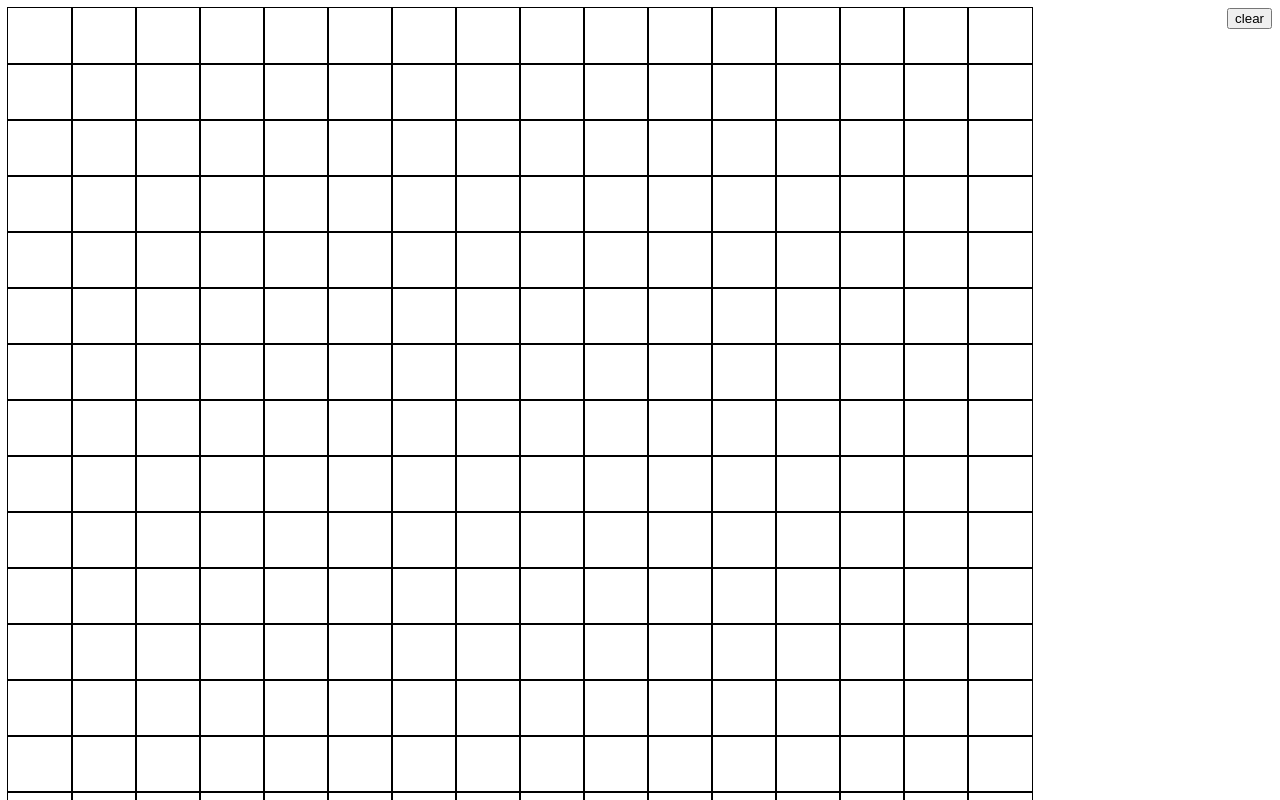
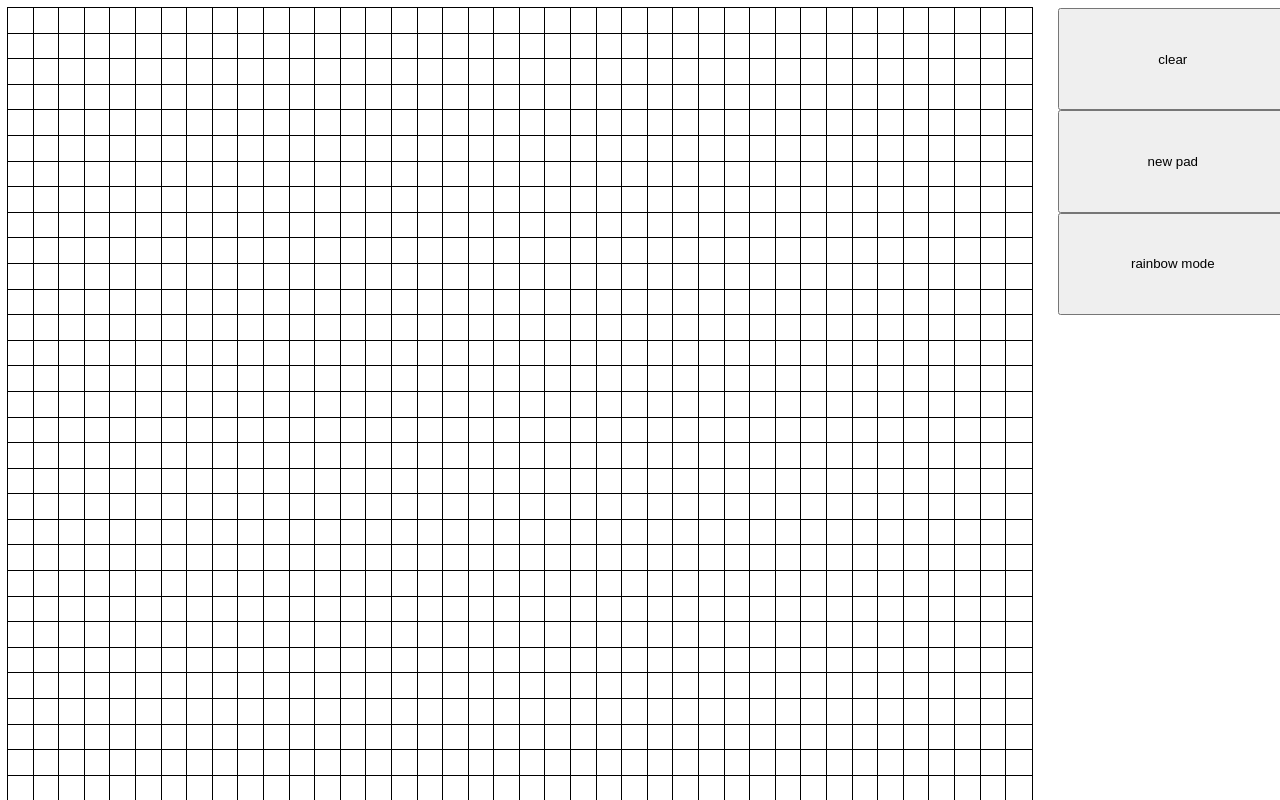
Before and after one commit to EriKuroi/Etch-a-Sketch, a plain HTML site: page index.html in a window 1280 px wide. Drawn offline with Linux system fonts and the light colour scheme.

Commit message:
Add pad generation and rainbow mode

```diff
--- a/index.html
+++ b/index.html
@@ -11,6 +11,11 @@
 <div id="board">
 
 </div>
-<button id="clear">clear</button>
+<div class="buttonSet">
+<button id="clear" class="buttons">clear</button>
+<button id="newPad" class="buttons">new pad</button>
+<button id="newMode" class="buttons">rainbow mode</button>
+</div>
+
 </body>
 </html>
--- a/script.js
+++ b/script.js
@@ -1,30 +1,78 @@
 window.addEventListener('DOMContentLoaded', function () {
+    const fragment = document.createDocumentFragment();
+    const board = document.getElementById('board');
+    const clear = document.getElementById('clear');
+    const newPad = document.getElementById('newPad');
+    const newMode = document.getElementById('newMode');
+    //const allCells = document.querySelectorAll('.cell');
+    let state = 'black';
+    createPad(40);
 
-    for (let i = 0; i < 256; i++) {
+    function createPad(cellsRowQuantity) {
+        setSide = Number(cellsRowQuantity);
+        if (setSide == 0 || isNaN(setSide)) {
+            return console.log('wrong');
+        } else {
+            console.log(setSide);
+            Array.from(board.children).forEach(function (e) {
+                e.remove();
+            });
+            const side = setSide;
+            const allCells = Math.pow(side, 2);
+            const cellSide = 80 / side;
+            for (let i = 0; i < allCells; i++) {
 
-        let div = document.createElement('div');
-        div.className = 'cell'
-        div.id = `${i}`
-        document.getElementById('board').appendChild(div);     // Append <li> to <ul> with id="myList"
-    }
-    const board = document.getElementById('board');
-    function paint(cell) {
-        cell.classList.add('color');
+                let div = document.createElement('div');
+                div.style.width = `${cellSide}vw`;
+                div.style.height = `${cellSide}vw`;
+                div.className = 'cell';
+                div.id = `${i}`;
+                fragment.appendChild(div);
+            }
+            document.getElementById('board').appendChild(fragment);
+        }
     }
 
 
-    board.addEventListener('mouseover', function(e) {
-        if(/cell/.test(e.target.className)) {
+    function paint(cell) {
+        const randomHsl = () => `hsla(${Math.random() * 360}, 100%, 50%, 1)`;
+        const color = {
+            blackState: 'black',
+            rainbowState: randomHsl()
+        }
+        state === 'black' ? cell.style.backgroundColor = color.blackState : cell.style.backgroundColor = color.rainbowState;
+
+    }
+
+    function changeMode() {
+        if (state === 'black') {
+            state = 'rainbow';
+            newMode.innerHTML = 'black mode';
+        } else {
+            state = 'black';
+            newMode.innerHTML = 'rainbow mode';
+
+        }
+    }
+
+    board.addEventListener('mouseover', function (e) {
+        if (/cell/.test(e.target.className)) {
             let cell = e.target;
             paint(cell);
         }
     }, false);
-    const clear = document.getElementById('clear');
     clear.addEventListener('click', function () {
         Array.from(board.children).forEach(function (e) {
             e.classList.remove('color');
+            e.style.backgroundColor = 'white';
         })
-        window.prompt('Insert quantity of cells in a row: 16 or 64')
+    })
+    newPad.addEventListener('click', function () {
+        const newPadSide = window.prompt('Insert quantity of cells in a row', '40');
+        createPad(newPadSide);
+    })
+    newMode.addEventListener('click', function () {
+        changeMode();
     })
 
 
--- a/style.css
+++ b/style.css
@@ -3,28 +3,36 @@ body{
 
 }
 #board{
-
     position: fixed;
     display: flex;
     flex-wrap: wrap;
     align-items: flex-start;
     justify-content: flex-start;
     width: 80vw;
+}
 
-
-}
 .cell{
-
-      height: 7vh;
-      width: 5vw;
       outline: solid 1px #000000;
       margin: 0;
       padding: 0;
       display: flex;
+      background-color: white;
   }
 .color{
     background-color: black;
 }
-#clear{
-    float: right;
+.buttonSet{
+    width: 100vw;
+    display: flex;
+    flex-flow: column;
+    justify-content: flex-end;
+    align-items: flex-end;
 }
+.buttons{
+    width: 18vw;
+    height: 8vw;
+}
+
+#newMode{
+
+}
```
